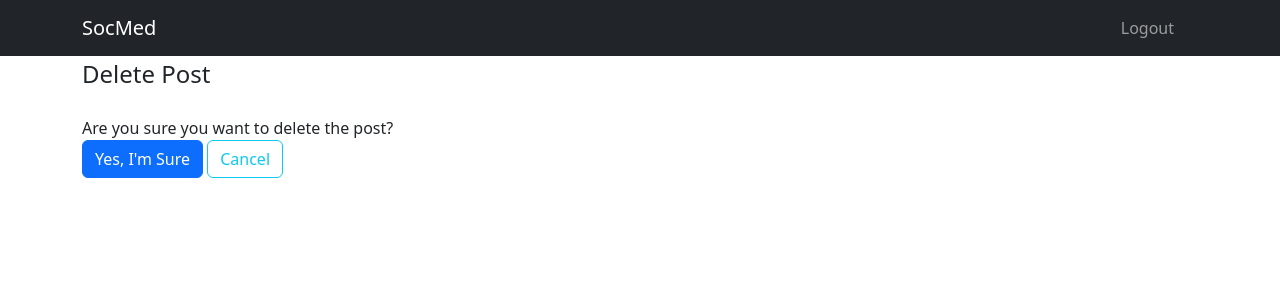
After one commit to pankaj1707k/django-socmedia, a Django app: page /posts/1/delete/ in a window 1280 px wide. The commit adds this page. Shown: the top 300 px of the page. Run offline with Django 4.2, Linux system fonts and the light colour scheme; a user stored in the database is signed in; tables that the repository leaves empty hold one stand-in row (values such as "Sample post"); some libraries are stand-ins or nearby versions.

Commit message:
feat: post delete

```diff
--- a/posts/urls.py
+++ b/posts/urls.py
@@ -6,4 +6,5 @@ urlpatterns = [
     path("feed/", views.PostListView.as_view(), name="feed"),
     path("<int:pk>/", views.PostDetailView.as_view(), name="post-detail"),
     path("<int:pk>/update/", views.PostUpdateView.as_view(), name="post-update"),
+    path("<int:pk>/delete/", views.PostDeleteView.as_view(), name="post-delete"),
 ]
--- a/posts/views.py
+++ b/posts/views.py
@@ -29,3 +29,14 @@ class PostUpdateView(LoginRequiredMixin, UserPassesTestMixin, generic.UpdateView
     def test_func(self):
         post = self.get_object()
         return post.author == self.request.user
+
+
+class PostDeleteView(LoginRequiredMixin, UserPassesTestMixin, generic.DeleteView):
+    model = Post
+    success_url = "/"
+    context_object_name = "post"
+    template_name = "posts/post_confirm_delete.html"
+
+    def test_func(self):
+        post = self.get_object()
+        return post.author == self.request.user
--- /dev/null
+++ b/templates/posts/post_confirm_delete.html
@@ -0,0 +1,16 @@
+{% extends "users/base.html" %}
+{% block content %}
+<main class="container">
+    <form method="POST">
+        {% csrf_token %}
+        <fieldset class="form-group">
+            <legend class="bottom-border mb-4">Delete Post</legend>
+            Are you sure you want to delete the post?
+        </fieldset>
+        <div class="form-group">
+            <button class="btn btn-primary" type="submit">Yes, I'm Sure</button>
+            <a class="btn btn-outline-info" href="{% url 'post-detail' post.id %}">Cancel</a>
+        </div>
+    </form>
+</main>
+{% endblock content %}
--- a/templates/posts/post_detail.html
+++ b/templates/posts/post_detail.html
@@ -18,7 +18,7 @@
         {% if post.author == user %}
         <div class="mt-3 ms-3">
             <a href="{% url 'post-update' post.id %}" class="btn btn-primary d-block">Edit</a>
-            <a href="#" class="btn btn-danger d-block mt-3">Delete</a>
+            <a href="{% url 'post-delete' post.id %}" class="btn btn-danger d-block mt-3">Delete</a>
         </div>
         {% endif %}
     </div>
```
